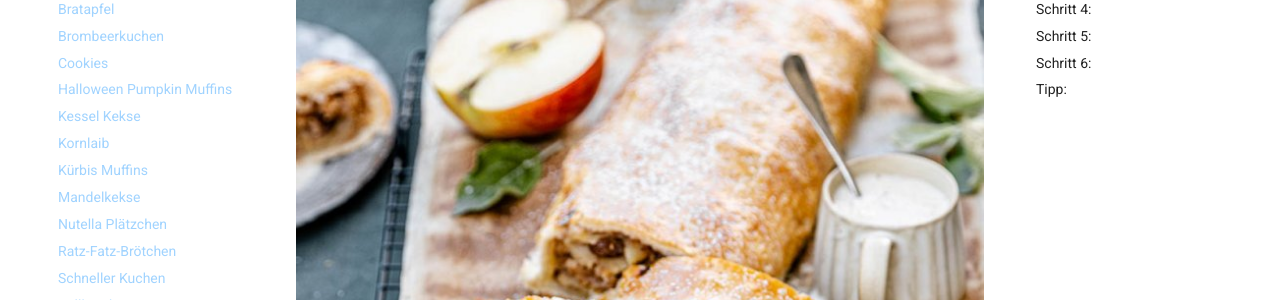
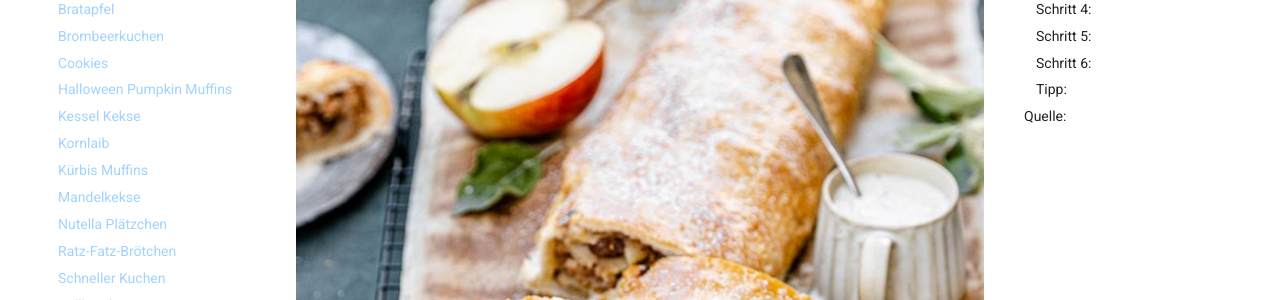
Before and after one commit to Hinotori91/Kochen-und-Backen, an MkDocs documentation site: the page built from docs/Backen/Apfelstrudel.md, in a window 1280 px wide and 900 px high. Shown: the part 264-564 px from the top of the window. Built offline with MkDocs 1.6.1 and Material for MkDocs 9.7.7, drawn with Linux system fonts in a browser that asks for light colours.

Commit message:
delete space

```diff
--- a/docs/Backen/Apfelstrudel.md
+++ b/docs/Backen/Apfelstrudel.md
@@ -36,8 +36,5 @@
 Falls du statt Blätterteig lieber Strudelteig verwenden möchtest, kannst du gleich das Rezept für unseren gezogenen Apfelstrudel ausprobieren.
 
 
-
-
-
-Quelle:
+## Quelle:
 <https://www.tantefanny.at/rezept/apfelstrudel-blaetterteig/>
```
